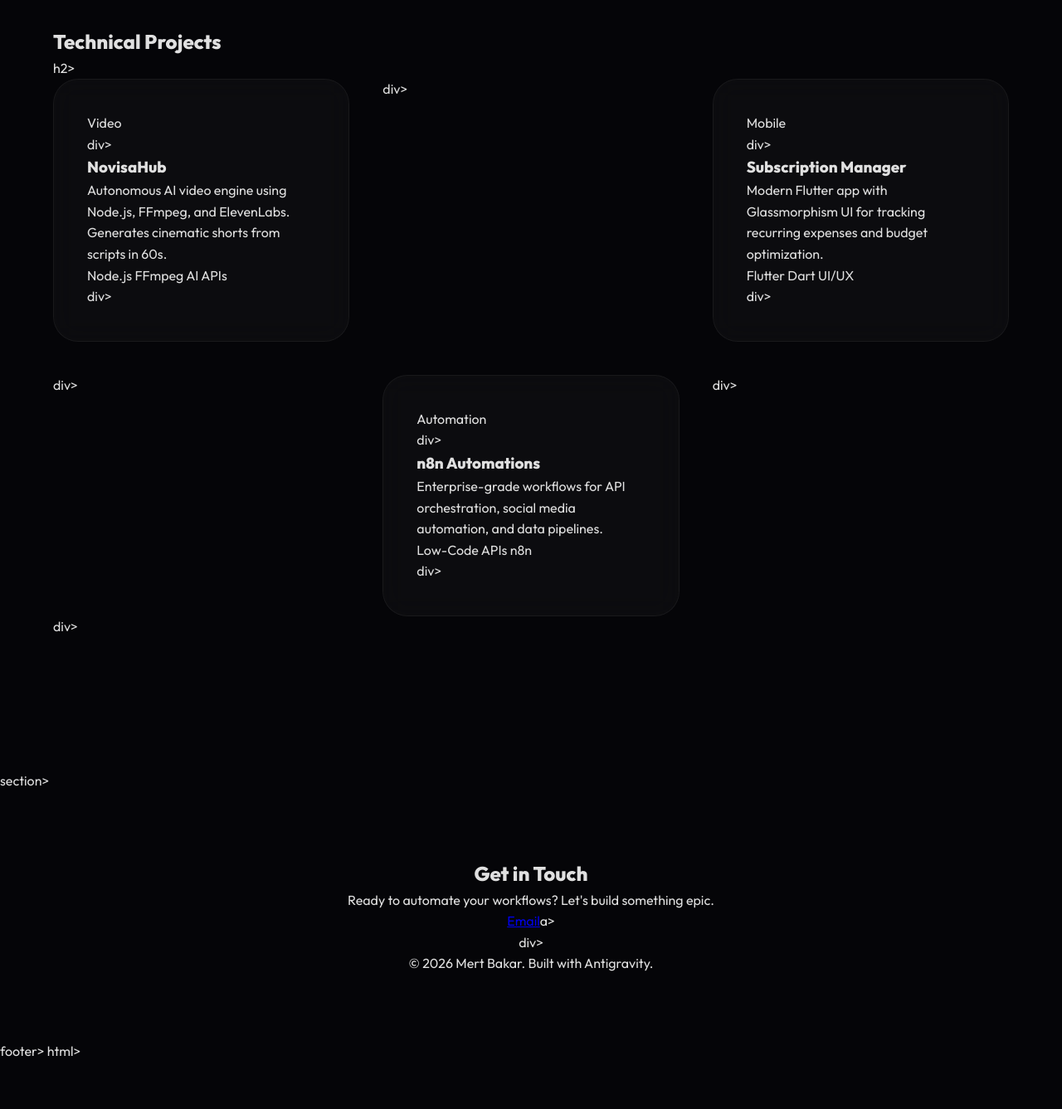
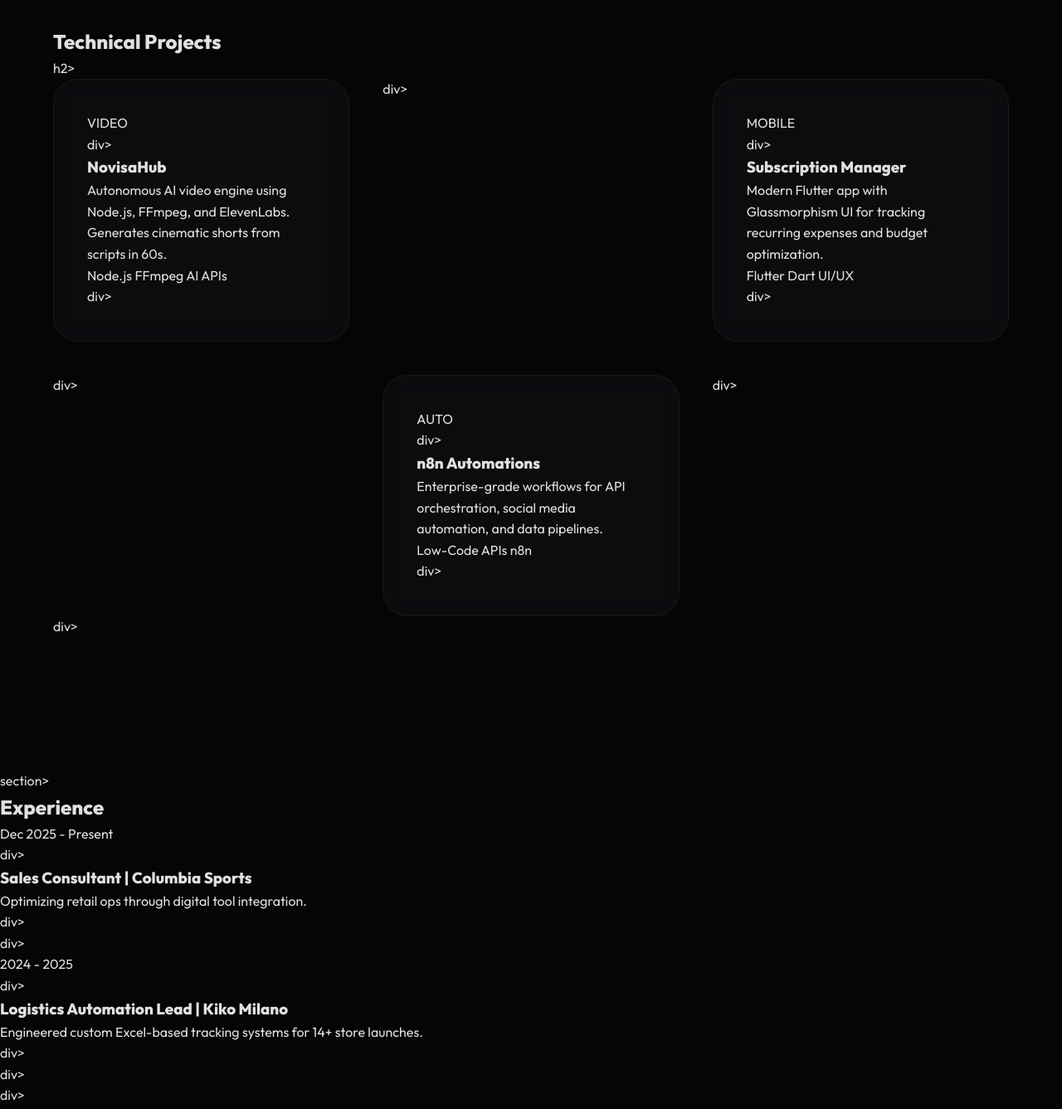
Before and after one commit to historymert22-ui/portfolio-ai, a plain HTML site: page index.html in a window 1280 px wide. Shown: the part 980-2317 px from the top of the page at 83% size. Before the commit the page ends 2261 px from the top, so only its background shows below. Drawn offline with Linux system fonts and the light colour scheme.

Commit message:
Update index.html

```diff
--- a/index.html
+++ b/index.html
@@ -30,12 +30,11 @@
                                         <a href="#contact" class="btn-secondary">Let's Talk</a>a>
                         </div>div>
             </div>div>
-    </header>header>
-    <section id="projects" class="projects">
+    </header>header>    <section id="projects" class="projects">
             <h2 class="section-title">Technical Projects</h2>h2>
             <div class="project-grid">
                         <div class="project-card glass reveal">
-                                        <div class="project-icon">Video</div>div>
+                                        <div class="project-icon">VIDEO</div>div>
                                         <h3>NovisaHub</h3>
                                         <p>Autonomous AI video engine using Node.js, FFmpeg, and ElevenLabs. Generates cinematic shorts from scripts in 60s.</p>
                                         <div class="tags">
@@ -45,7 +44,7 @@
                                         </div>div>
                         </div>div>
                         <div class="project-card glass reveal">
-                                        <div class="project-icon">Mobile</div>div>
+                                        <div class="project-icon">MOBILE</div>div>
                                         <h3>Subscription Manager</h3>
                                         <p>Modern Flutter app with Glassmorphism UI for tracking recurring expenses and budget optimization.</p>
                                         <div class="tags">
@@ -55,7 +54,7 @@
                                         </div>div>
                         </div>div>
                         <div class="project-card glass reveal">
-                                        <div class="project-icon">Automation</div>div>
+                                        <div class="project-icon">AUTO</div>div>
                                         <h3>n8n Automations</h3>
                                         <p>Enterprise-grade workflows for API orchestration, social media automation, and data pipelines.</p>
                                         <div class="tags">
@@ -66,9 +65,27 @@
                         </div>div>
             </div>div>
     </section>section>
+    <section id="experience" class="experience">
+            <h2 class="section-title">Experience</h2>
+            <div class="timeline">
+                        <div class="timeline-item reveal">
+                                        <div class="time">Dec 2025 - Present</div>div>
+                                        <div class="detail">
+                                                            <h3>Sales Consultant | Columbia Sports</h3>
+                                                            <p>Optimizing retail ops through digital tool integration.</p>
+                                        </div>div>
+                        </div>div>
+                        <div class="timeline-item reveal">
+                                        <div class="time">2024 - 2025</div>div>
+                                        <div class="detail">
+                                                            <h3>Logistics Automation Lead | Kiko Milano</h3>
+                                                            <p>Engineered custom Excel-based tracking systems for 14+ store launches.</p>
+                                        </div>div>
+                        </div>div>
+            </div>div>
+    </section>section>
     <footer id="contact">
             <h2 class="section-title">Get in Touch</h2>
-            <p>Ready to automate your workflows? Let's build something epic.</p>
             <div class="social-links">
                         <a href="mailto:y5h67f4pp5@privaterelay.appleid.com">Email</a>a>
             </div>div>
@@ -76,7 +93,4 @@
     </footer>footer>
     <script src="main.js"></script>
 </body>
-</html>html></p></p></h3></span>
-      </nav>
-</body></title>
-  </head>
+</html>html>b</html>
```
